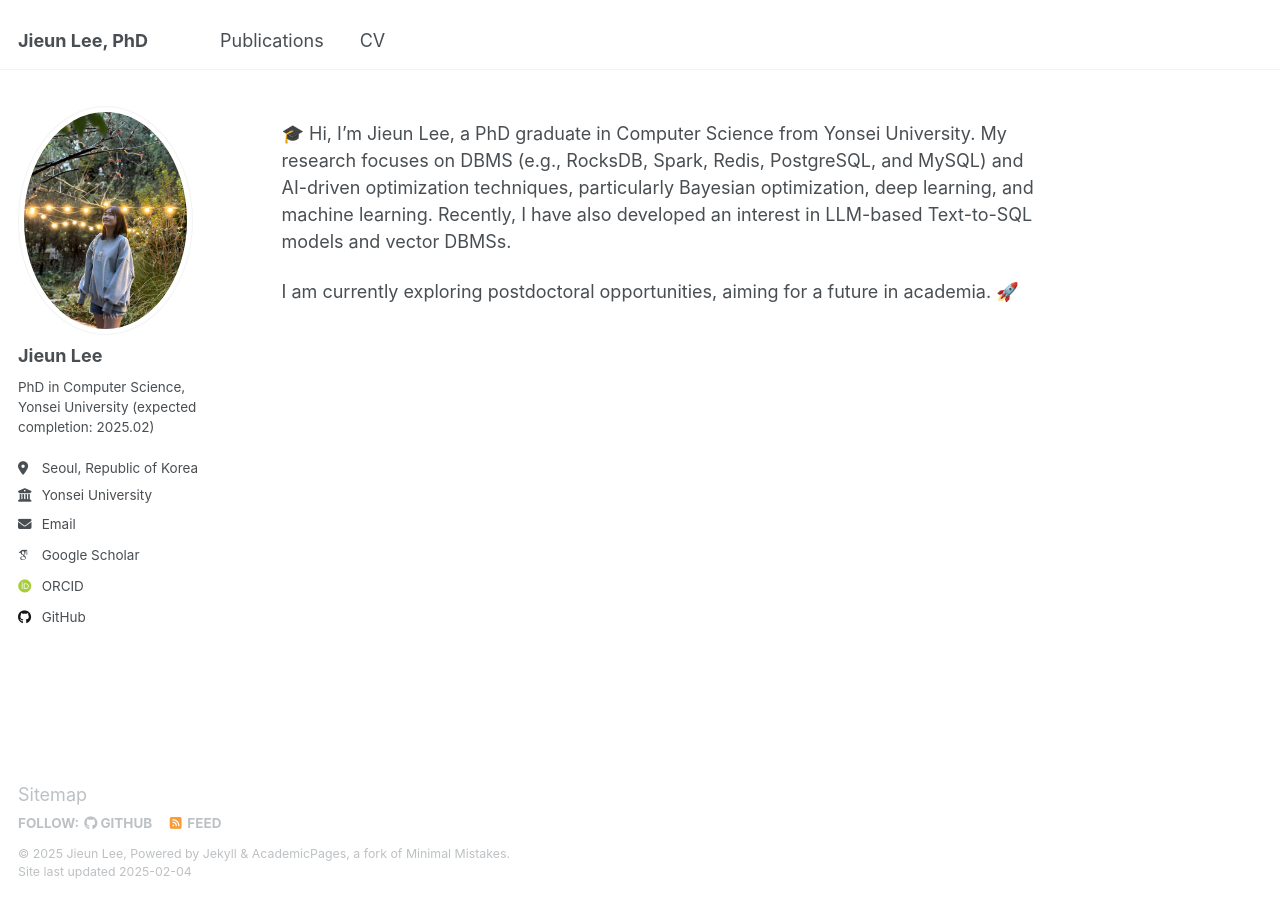
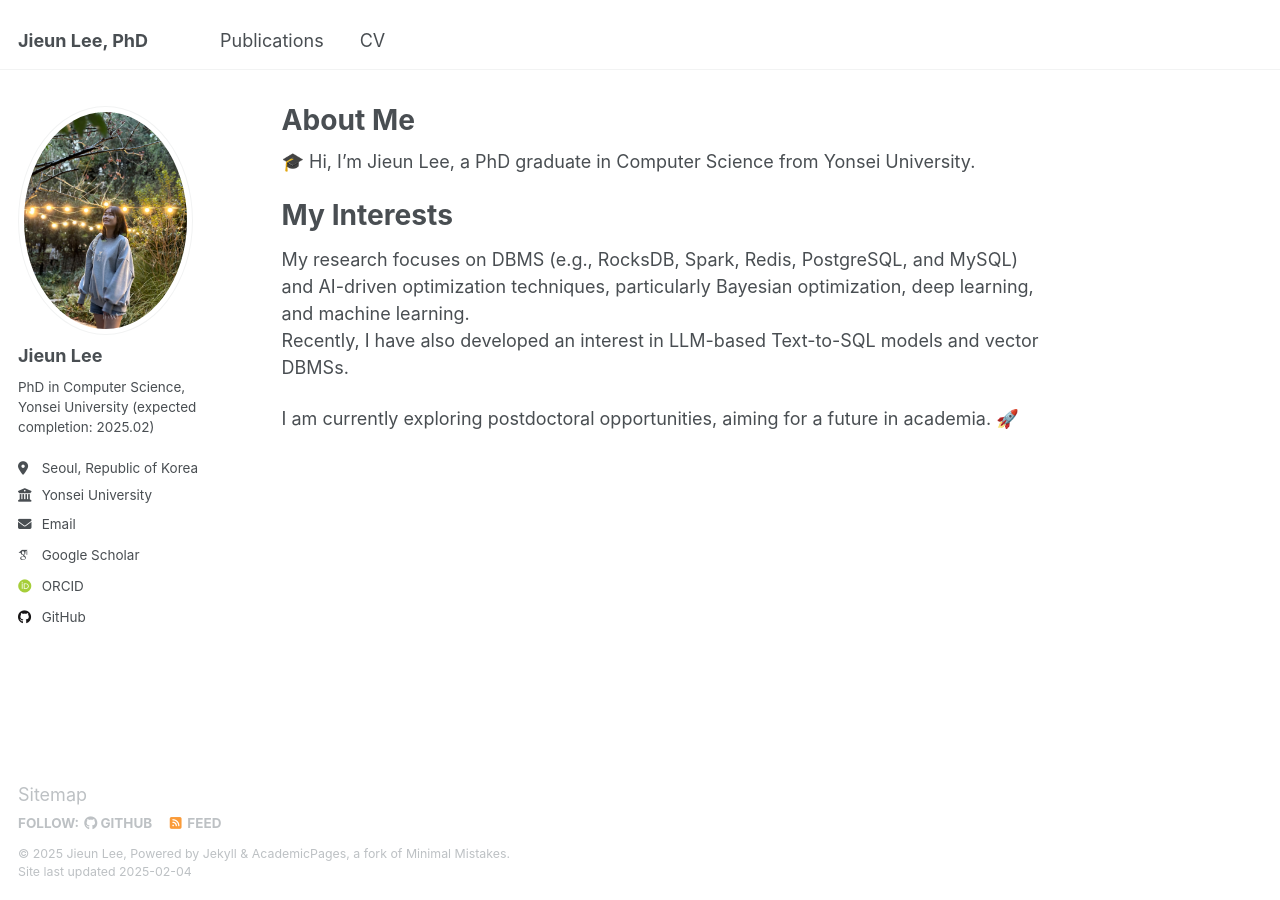
Before and after one commit to JIEUN-12/jieun-12.github.io, a Jekyll site: the page built from _pages/about.md, in a window 1280 px wide. Built offline with Jekyll 4.4.1, drawn with Linux system fonts in a browser that asks for light colours; some web fonts are replaced.

Commit message:
Update about.md

```diff
--- a/_pages/about.md
+++ b/_pages/about.md
@@ -1,6 +1,6 @@
 ---
 permalink: /
-title: ""
+title: "About Me"
 author_profile: true
 redirect_from:
   - /about/
@@ -8,6 +8,10 @@ redirect_from:
 ---
 
 🎓 Hi, I'm Jieun Lee, a PhD graduate in Computer Science from Yonsei University.
-My research focuses on DBMS (e.g., RocksDB, Spark, Redis, PostgreSQL, and MySQL) and AI-driven optimization techniques, particularly Bayesian optimization, deep learning, and machine learning. Recently, I have also developed an interest in LLM-based Text-to-SQL models and vector DBMSs.
+
+My Interests
+======
+My research focuses on DBMS (e.g., RocksDB, Spark, Redis, PostgreSQL, and MySQL) and AI-driven optimization techniques, particularly Bayesian optimization, deep learning, and machine learning.
+Recently, I have also developed an interest in LLM-based Text-to-SQL models and vector DBMSs.
 
 I am currently exploring postdoctoral opportunities, aiming for a future in academia. 🚀
```
